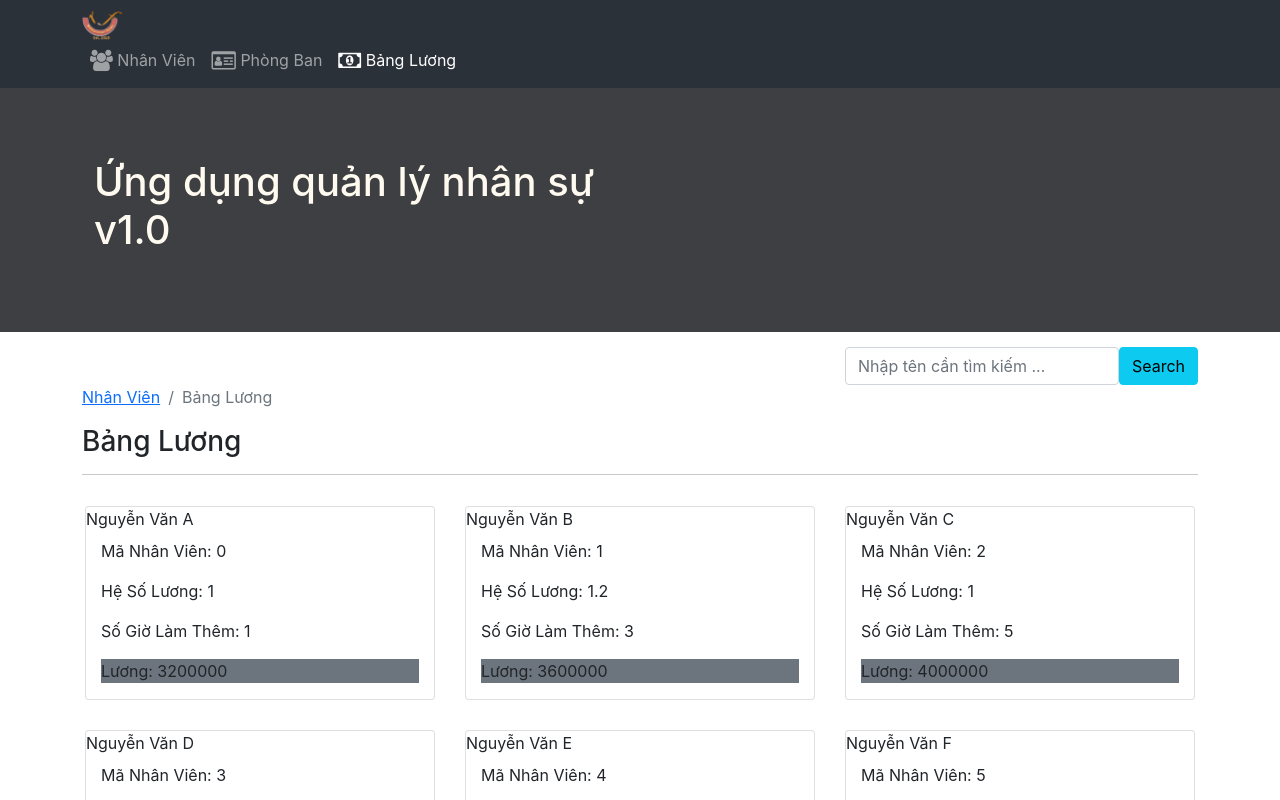
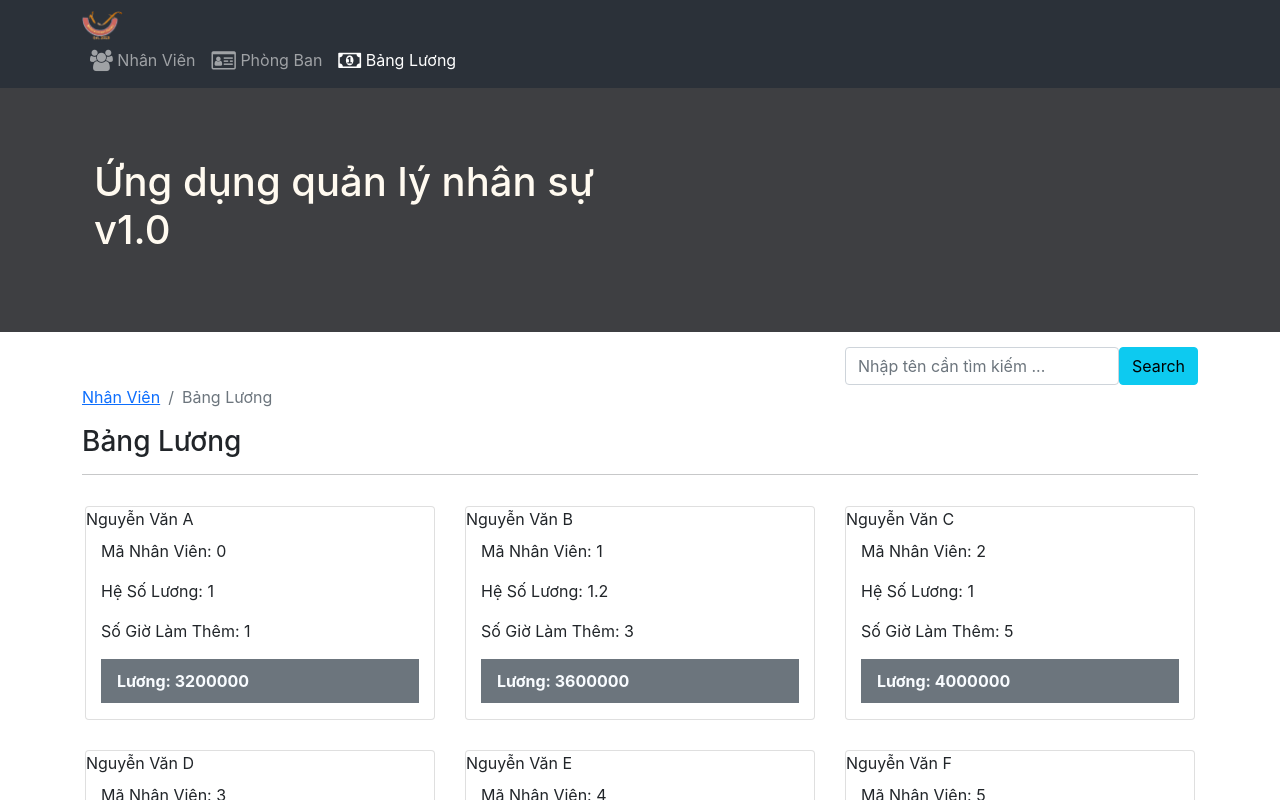
Before and after one commit to nhattienst577/FunixReactJsAssignment, a React (Create React App) app: page /bang-luong in a window 1280 px wide. Shown: the top 800 px of the page. Built offline with nearby package versions, Linux system fonts and the light colour scheme.

Commit message:
Css salary

```diff
--- a/src/App.css
+++ b/src/App.css
@@ -36,8 +36,8 @@ address{
   background-color: #2b3139;
 }
 
-/* .salary {
+.salary {
   color: #F9fcff;
   font-weight: bold;
   padding: 10px 16px;
-} */
+}
```
